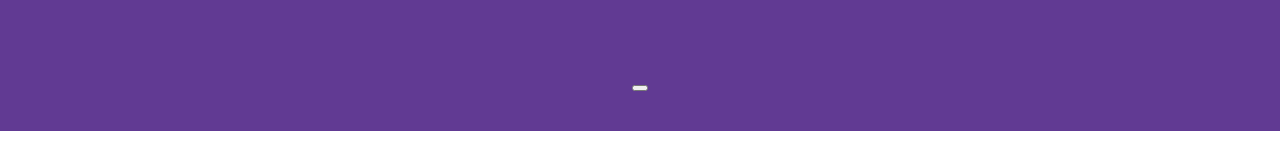
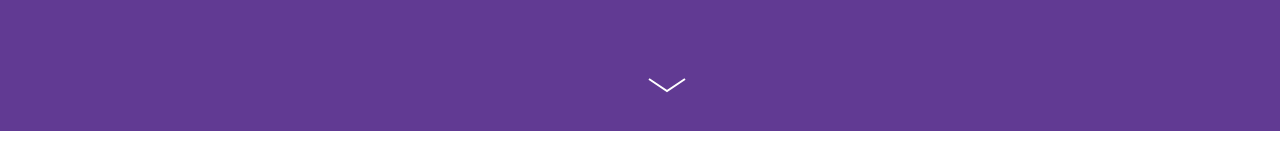
Before and after one commit to ospas312/project_raklechitsa, a Nuxt app: page / in a window 1280 px wide. Shown: the part 561-721 px from the top of the page. Built offline with nearby package versions, Linux system fonts and the light colour scheme.

Commit message:
Feat: add scroll button and fix adaptive

```diff
--- a/components/Intro.vue
+++ b/components/Intro.vue
@@ -1,21 +1,29 @@
 <template>
-  <section class="intro">
+  <section class="intro" ref="intro">
     <div class="intro__wrapper">
       <h1 class="intro__title">&#35;РАКЛЕЧИТСЯ</h1>
-      <my-button
+      <button
         class="intro__jump"
-        :type="'button'"
-        :class="'button_type_jump'"
-      ></my-button>
+        type="button"
+        @click="introJumpDown"
+        title="Далее"
+      ></button>
     </div>
   </section>
 </template>
 
 <script>
-import Button from '@/components/ui/Button.vue';
+import Container from '@/components/ui/Container.vue';
 export default {
-  components: {
-    'my-button': Button,
+  methods: {
+    introJumpDown() {
+      const introElement = this.$refs.intro.nextElementSibling;
+      introElement.scrollIntoView({
+        behavior: 'smooth',
+        block: 'start',
+        inline: 'center',
+      });
+    },
   },
 };
 </script>
@@ -26,6 +34,7 @@ export default {
   justify-content: center;
   width: 100%;
   background-color: rgba(97, 58, 147, 1);
+  position: relative;
 }
 
 .intro__wrapper {
@@ -52,18 +61,22 @@ export default {
 }
 
 .intro__jump {
-  grid-row: 1 / -1;
-  grid-column: 1 / -1;
-  align-self: flex-end;
-  margin-bottom: 40px;
-  z-index: 1;
+  position: absolute;
+  left: 50%;
+  bottom: 30px;
+  background-color: transparent;
+  background-image: url('/arrow-down.svg');
+  background-position: center;
+  background-repeat: no-repeat;
+  cursor: pointer;
+  width: 54px;
+  height: 31px;
+  border: none;
 }
 
-@media screen and (max-width: 1439px) {
-  .intro__title {
-    font-size: calc(6.389vw - 4px);
-    line-height: 7.75vw;
-  }
+.intro__jump:hover {
+  opacity: 0.5;
+  transform: translateY(20%);
 }
 
 @media screen and (max-width: 1280px) {
@@ -76,15 +89,13 @@ export default {
 
 @media screen and (max-width: 1024px) {
   .intro__title {
-    font-size: calc(7vw + 5px);
-    line-height: 7.4vw;
     margin: 223px 0;
   }
 }
 
 @media screen and (max-width: 768px) {
   .intro__title {
-    font-size: 8.334vw;
+    font-size: 8vw; /* здесь без относительного очень плохо между 480 и 768px */
     line-height: 77px;
     margin: 351px 0;
   }
```
Also changed, not shown: static/arrow-down.svg (added).
